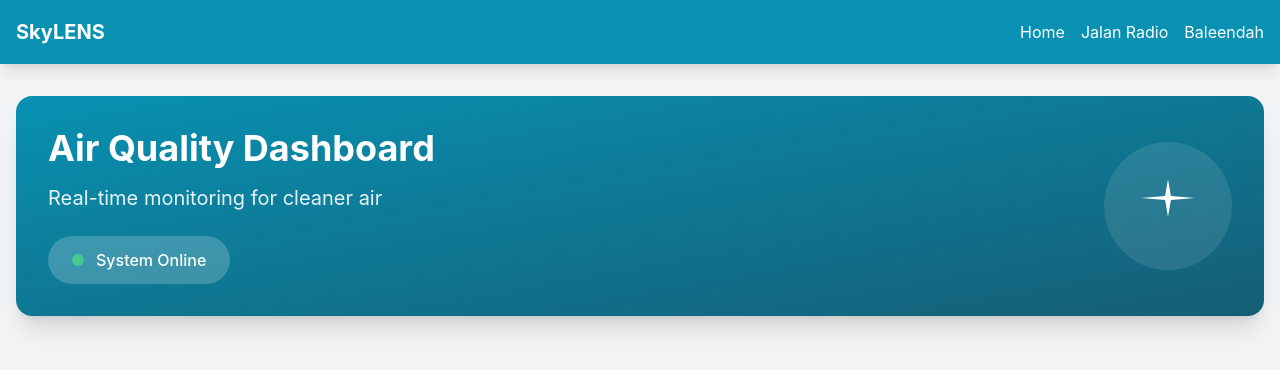
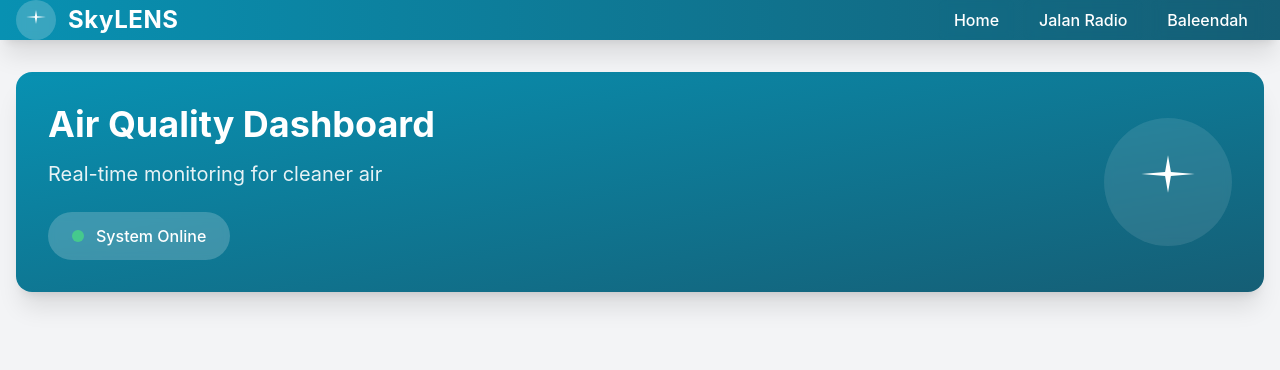
Before and after one commit to mYsutomo10/Skylens, a React (Vite) app: page / in a window 1280 px wide. Shown: the top 370 px of the page. Built offline with nearby package versions, Linux system fonts and the light colour scheme.

Commit message:
Update Navbar.jsx

```diff
--- a/src/components/Navbar.jsx
+++ b/src/components/Navbar.jsx
@@ -3,16 +3,36 @@
 
 function Navbar() {
   return (
-    <nav className="bg-primary shadow-lg">
+    <nav className="bg-gradient-to-r from-primary to-secondary shadow-xl backdrop-blur-sm">
       <div className="container mx-auto px-4">
-        <div className="flex justify-between items-center h-16">
-          <Link to="/" className="flex items-center space-x-3">
-            <span className="text-white text-xl font-bold">SkyLENS</span>
+        <div className="flex justify-between items-center h-18">
+          <Link to="/" className="flex items-center space-x-3 group">
+            <div className="w-10 h-10 bg-white/20 backdrop-blur-sm rounded-full flex items-center justify-center group-hover:bg-white/30 transition-all duration-300">
+              <svg className="w-6 h-6 text-white" fill="currentColor" viewBox="0 0 24 24">
+                <path d="M12 2L13.09 8.26L22 9L13.09 9.74L12 16L10.91 9.74L2 9L10.91 8.26L12 2Z"/>
+              </svg>
+            </div>
+            <span className="text-white text-2xl font-bold tracking-wide group-hover:text-gray-100 transition-colors">SkyLENS</span>
           </Link>
-          <div className="flex space-x-4">
-            <Link to="/" className="text-white hover:text-gray-200">Home</Link>
-            <Link to="/location/Jalan%20Radio" className="text-white hover:text-gray-200">Jalan Radio</Link>
-            <Link to="/location/Baleendah" className="text-white hover:text-gray-200">Baleendah</Link>
+          <div className="flex space-x-2">
+            <Link
+              to="/"
+              className="text-white hover:text-gray-200 px-4 py-2 rounded-lg hover:bg-white/10 backdrop-blur-sm transition-all duration-300 font-medium"
+            >
+              Home
+            </Link>
+            <Link
+              to="/location/Jalan%20Radio"
+              className="text-white hover:text-gray-200 px-4 py-2 rounded-lg hover:bg-white/10 backdrop-blur-sm transition-all duration-300 font-medium"
+            >
+              Jalan Radio
+            </Link>
+            <Link
+              to="/location/Baleendah"
+              className="text-white hover:text-gray-200 px-4 py-2 rounded-lg hover:bg-white/10 backdrop-blur-sm transition-all duration-300 font-medium"
+            >
+              Baleendah
+            </Link>
           </div>
         </div>
       </div>
```
